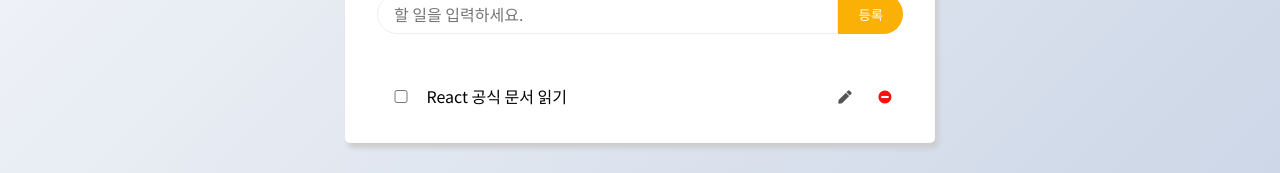
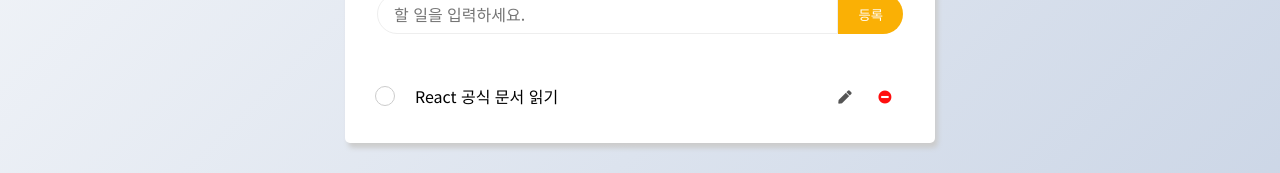
Before and after one commit to hyemin12/typescript-todo-app, a React (Create React App) app: page / in a window 1280 px wide. Both pictures are taken after a click on the button "사용방법 알아보기". Shown: the part 304-477 px from the top of the page. Built offline with nearby package versions, Linux system fonts and the light colour scheme.

Commit message:
refactor: 사용하지 않는 코드 삭제

```diff
--- a/public/index.html
+++ b/public/index.html
@@ -1,25 +1,16 @@
 <!DOCTYPE html>
-<html lang="en">
+<html lang="ko">
   <head>
     <meta charset="utf-8" />
     <link rel="icon" href="%PUBLIC_URL%/favicon.ico" />
     <meta name="viewport" content="width=device-width, initial-scale=1" />
     <meta name="theme-color" content="#000000" />
-    <meta
-      name="description"
-      content="Web site created using create-react-app"
-    />
+    <meta name="description" content="Web site created using create-react-app" />
     <link rel="preconnect" href="https://fonts.googleapis.com" />
     <link rel="preconnect" href="https://fonts.gstatic.com" crossorigin />
-    <link
-      href="https://fonts.googleapis.com/css2?family=Noto+Sans+KR:wght@400;700&display=swap"
-      rel="stylesheet"
-    />
-    <link
-      rel="stylesheet"
-      href="https://cdnjs.cloudflare.com/ajax/libs/font-awesome/5.8.2/css/all.min.css"
-    />
-    <title>Todo App</title>
+    <link href="https://fonts.googleapis.com/css2?family=Noto+Sans+KR:wght@400;700&display=swap" rel="stylesheet" />
+    <link rel="stylesheet" href="https://cdnjs.cloudflare.com/ajax/libs/font-awesome/5.8.2/css/all.min.css" />
+    <title>My Todo App</title>
   </head>
   <body>
     <noscript>You need to enable JavaScript to run this app.</noscript>
--- a/src/components/Header.tsx
+++ b/src/components/Header.tsx
@@ -18,7 +18,7 @@ function Header({ todos }: { todos?: TodosProps }) {
   const todolist = storageTodos ?? todos;
 
   const remain = filterActiveTodo(todolist);
-
+  console.log(todolist, remain, todos);
   return (
     <header>
       <h4>
--- a/src/components/Welcome.tsx
+++ b/src/components/Welcome.tsx
@@ -2,6 +2,7 @@ import { Dispatch, SetStateAction } from "react";
 import Header from "components/Header";
 import CreateTodo from "components/CreateTodo";
 import Button from "components/Button";
+import Checkbox from "./Checkbox";
 
 const Welcome = ({ setWelcomeTip }: { setWelcomeTip: Dispatch<SetStateAction<boolean>> }) => {
   const todos = [
@@ -24,9 +25,9 @@ const Welcome = ({ setWelcomeTip }: { setWelcomeTip: Dispatch<SetStateAction<boo
       </div>
 
       <ul className='todo-list'>
-        <li className={(complete ? "done " : "") + "todo-item"}>
+        <li className='todo-item'>
           <>
-            <input type='checkbox' id={`check-${id}`} checked={complete} />
+            <Checkbox state={todos[0]} />
             <label htmlFor={`check-${id}`}>{complete ? <i className='fas fa-check'></i> : ""}</label>
           </>
           <p>{text}</p>
```
